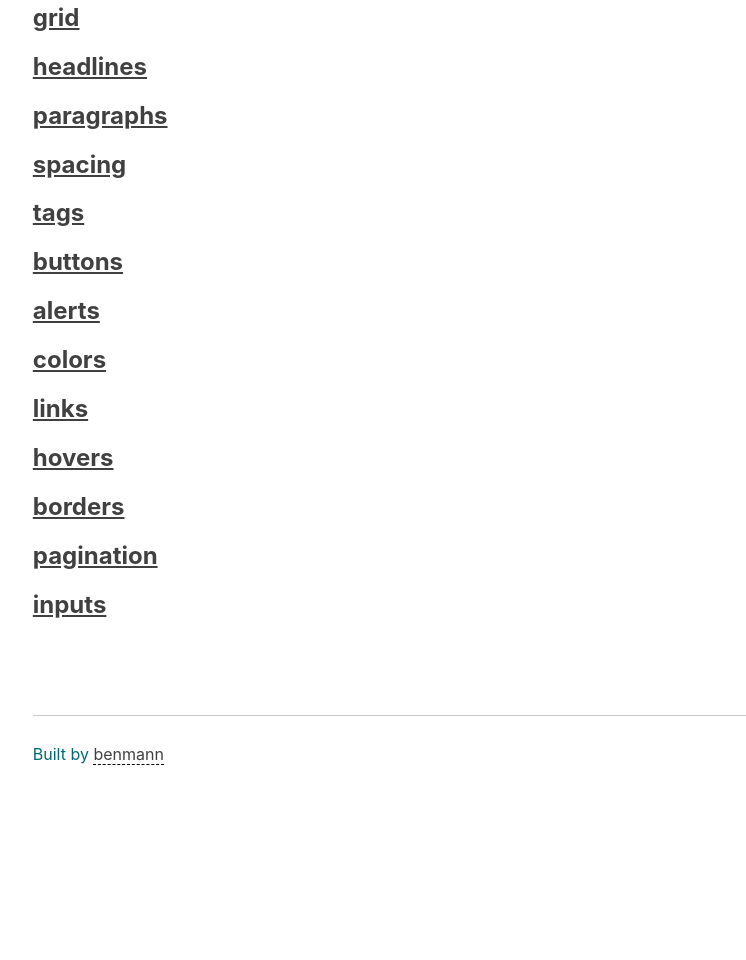
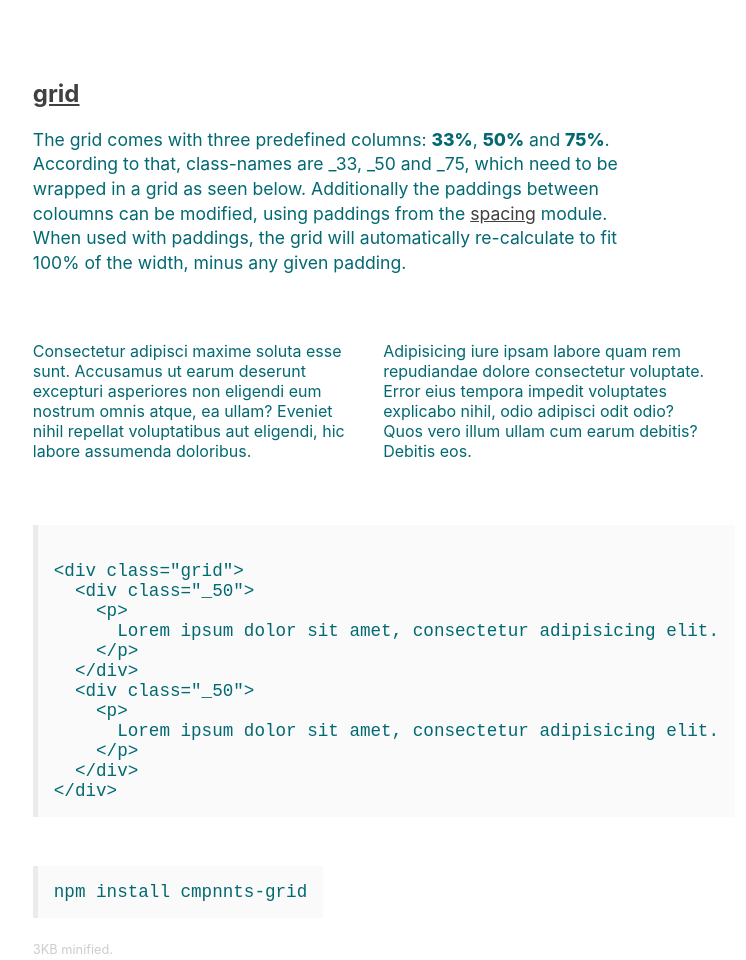
Before and after one commit to BenMann/cmpnnts, a plain HTML site: page www/docs.html in a window 1280 px wide. Shown: the part 388-1348 px from the top of the page, without its empty margins (228-974 px from the left). Before the commit the page ends 1181 px from the top, so only its background shows below. Drawn offline with Linux system fonts and the light colour scheme.

Commit message:
add to docs

```diff
--- a/www/docs.html
+++ b/www/docs.html
@@ -27,46 +27,94 @@
         <a href="#inputs" class="tag">inputs</a>
       </div>
 
-      <section>
+      <section class="mt5 mb6">
         <h2><a href="#" name="general">general</a></h2>
       </section>
-      <section>
+      <section class="mt5">
         <h2><a href="#" name="grid">grid</a></h2>
+        <p class="w">
+          The grid comes with three predefined columns: <b>33%</b>, <b>50%</b> and <b>75%</b>.
+          According to that, class-names are _33, _50 and _75, which need to be wrapped in a grid as seen below.
+          Additionally the paddings between coloumns can be modified, using paddings from the <a href="#spacing">spacing</a> module.
+          When used with paddings, the grid will automatically re-calculate to fit 100% of the width, minus any given padding.
+        </p>
+        <div class="grid mb5">
+          <div class="_50 pt5 pr4">
+            Consectetur adipisci maxime soluta esse sunt. Accusamus ut earum deserunt excepturi asperiores non eligendi eum nostrum omnis atque, ea ullam? Eveniet nihil repellat voluptatibus aut eligendi, hic labore assumenda doloribus.
+          </div>
+          <div class="_50 pt5 pr4">
+            Adipisicing iure ipsam labore quam rem repudiandae dolore consectetur voluptate. Error eius tempora impedit voluptates explicabo nihil, odio adipisci odit odio? Quos vero illum ullam cum earum debitis? Debitis eos.
+          </div>
+        </div>
+<pre>
+<code>
+&lt;div class="grid"&gt;
+  &lt;div class="_50"&gt;
+    &lt;p&gt;
+      Lorem ipsum dolor sit amet, consectetur adipisicing elit.
+    &lt;/p&gt;
+  &lt;/div&gt;
+  &lt;div class="_50"&gt;
+    &lt;p&gt;
+      Lorem ipsum dolor sit amet, consectetur adipisicing elit.
+    &lt;/p&gt;
+  &lt;/div&gt;
+&lt;/div&gt;
+</code>
+</pre>
+
+        <code>npm install cmpnnts-grid</code> <br>
+        <span class="cb20 min">3KB minified.</span>
       </section>
-      <section>
+
+      <section class="mt5 mb6">
         <h2><a href="#" name="headlines">headlines</a></h2>
+        <p class="w mb5">
+          Headlines reach from <b>h1</b> through <b>h5</b> and like all text elements
+          are rendered with system fonts. They come with a predefined margin of <code class="dilb">0.7em</code> top
+          and bottom. Headlines don't require any additional classes but can be extended with <a href="#colors">colors</a> and other components easily.
+        </p>
+        <h1 class="w">No kidding — Lorenzo called off his trip to visit Mexico City just because they told him the conquistadores were extinct.</h1>
+        <h2 class="w">Jelly-like above the high wire, six quaking pachyderms kept the climax of the extravaganza in a dazzling state of flux.</h2>
+        <h3 class="w">Ebenezer unexpectedly bagged two tranquil aardvarks with his jiffy vacuum cleaner.</h3>
+        <h4 class="w">The July sun caused a fragment of black pine wax to ooze on the velvet quilt.</h4>
+        <h5 class="w">Lorem ipsum dolor sit amet, consectetur adipisicing elit.</h5>
+
+          <code>npm install cmpnnts-headlines</code><br>
+          <span class="cb20 min">196 Bytes minified.</span>
+
       </section>
-      <section>
+      <section class="mt5 mb6">
         <h2><a href="#" name="paragraphs">paragraphs</a></h2>
       </section>
-      <section>
+      <section class="mt5 mb6">
         <h2><a href="#" name="spacing">spacing</a></h2>
       </section>
-      <section>
+      <section class="mt5 mb6">
         <h2><a href="#" name="tags">tags</a></h2>
       </section>
-      <section>
+      <section class="mt5 mb6">
         <h2><a href="#" name="buttons">buttons</a></h2>
       </section>
-      <section>
+      <section class="mt5 mb6">
         <h2><a href="#" name="alerts">alerts</a></h2>
       </section>
-      <section>
+      <section class="mt5 mb6">
         <h2><a href="#" name="colors">colors</a></h2>
       </section>
-      <section>
+      <section class="mt5 mb6">
         <h2><a href="#" name="links">links</a></h2>
       </section>
-      <section>
+      <section class="mt5 mb6">
         <h2><a href="#" name="hovers">hovers</a></h2>
       </section>
-      <section>
+      <section class="mt5 mb6">
         <h2><a href="#" name="borders">borders</a></h2>
       </section>
-      <section>
+      <section class="mt5 mb6">
         <h2><a href="#" name="pagination">pagination</a></h2>
       </section>
-      <section>
+      <section class="mt5 mb6">
         <h2><a href="#" name="inputs">inputs</a></h2>
       </section>
 
```
